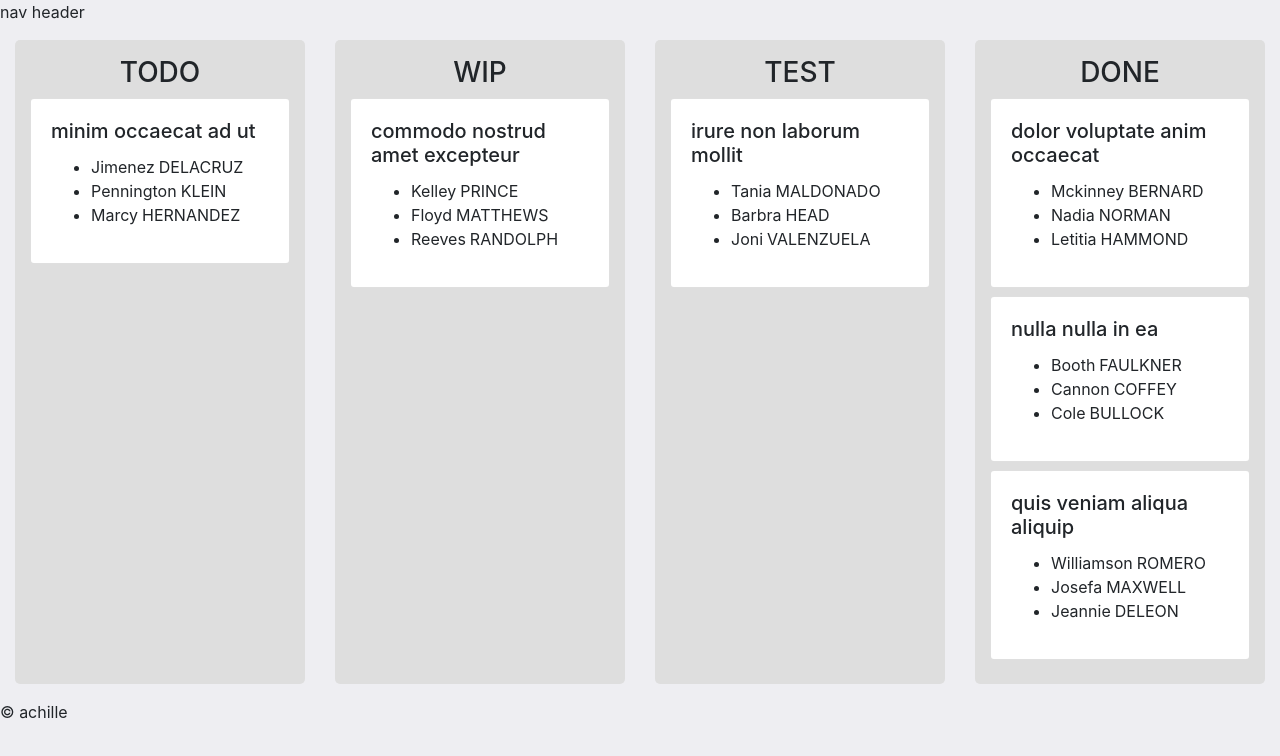
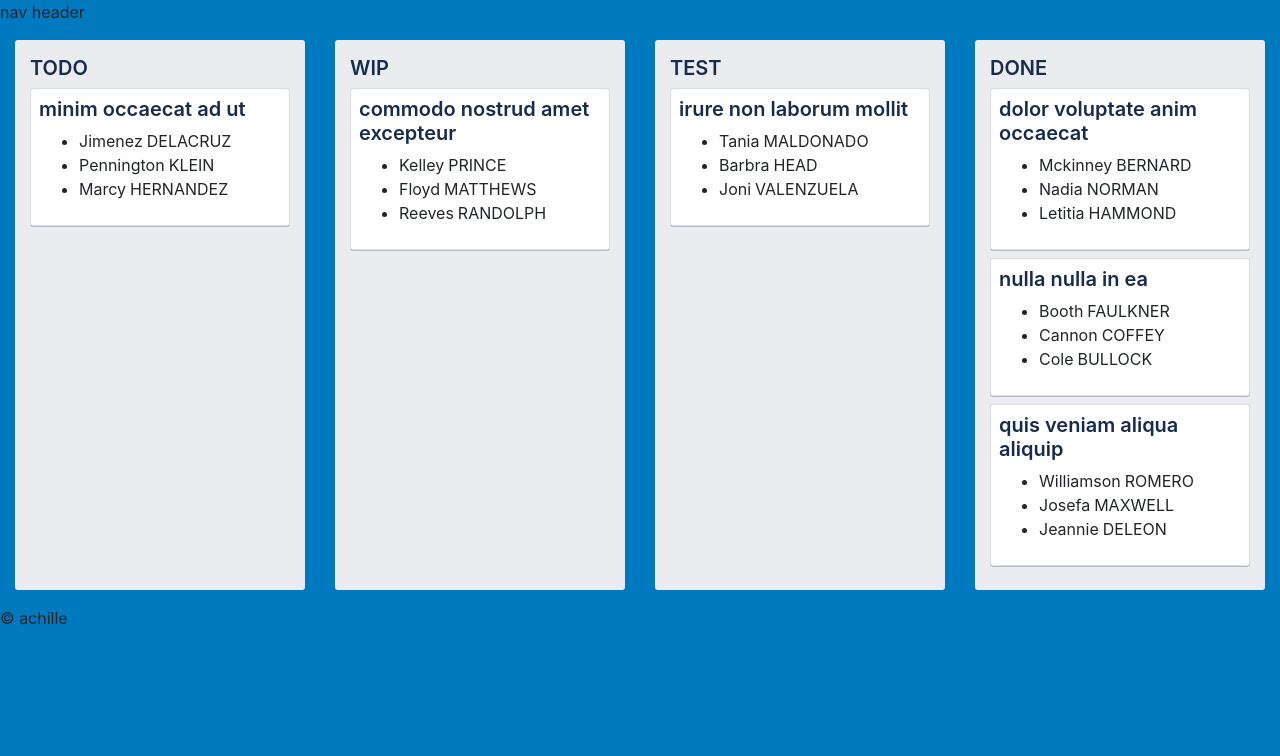
Before and after one commit to simachille/taches-react, a React (Create React App) app: page / in a window 1280 px wide. Shown: the top 756 px of the page. Built offline with nearby package versions, Linux system fonts and the light colour scheme.

Commit message:
page des taches

```diff
--- a/src/App.css
+++ b/src/App.css
@@ -1,4 +1,4 @@
 .app-wrapper {
   min-height: 100vh;
-  background: #eeeef2;
+  background: rgb(0, 121, 191);
 }
--- a/src/components/task-item/task-item.css
+++ b/src/components/task-item/task-item.css
@@ -1,2 +1,21 @@
-.task-item {
+.card-title {
+  font-size: 20px;
+  line-height: 24px;
+  font-weight: 600;
+  margin: 0 0 8px;
+  color: #172b4d;
 }
+
+.card {
+  background-color: #fff;
+  border-radius: 3px;
+  box-shadow: 0 1px 0 rgba(9, 30, 66, 0.25);
+  cursor: pointer;
+  display: block;
+  margin-bottom: 8px;
+  max-width: 300px;
+  min-height: 20px;
+  position: relative;
+  text-decoration: none;
+  z-index: 0;
+}
--- a/src/components/task-item/task-item.jsx
+++ b/src/components/task-item/task-item.jsx
@@ -8,7 +8,7 @@ class TaskItem extends Component {
   render() {
     return (
       <div className="card task-item mb-2">
-        <div className="card-body">
+        <div className="card-body p-2">
           <h5 className="card-title">{this.props.task.title}</h5>
           <div className="card-text">{this.renderUsers()}</div>
         </div>
--- a/src/components/tasks/tasks.css
+++ b/src/components/tasks/tasks.css
@@ -1,5 +1,19 @@
 .col {
-  background-color: #dedede;
-  border-radius: 5px;
+  background-color: #ebecf0;
+  border-radius: 3px;
+  box-sizing: border-box;
+  display: flex;
+  flex-direction: column;
+  max-height: 100%;
+  position: relative;
+  white-space: normal;
   height: 100%;
 }
+
+.col-title {
+  font-size: 20px;
+  line-height: 24px;
+  font-weight: 600;
+  margin: 0 0 8px;
+  color: #172b4d;
+}
--- a/src/components/tasks/tasks.jsx
+++ b/src/components/tasks/tasks.jsx
@@ -7,9 +7,9 @@ function Tasks({ tasks }) {
     <React.Fragment>
       <section className="tasks row d-flex my-3">
         {columns.map(column => (
-          <div className="col-md-3">
+          <div className="col-md-3" key={column.id}>
             <div className="col py-3">
-              <h3 className="text-center font-weigt-900">{column.title}</h3>
+              <h3 className="font-weigt-600 col-title">{column.title}</h3>
               {tasks
                 .filter(task => task.statut === column.id)
                 .map(task => (
```
